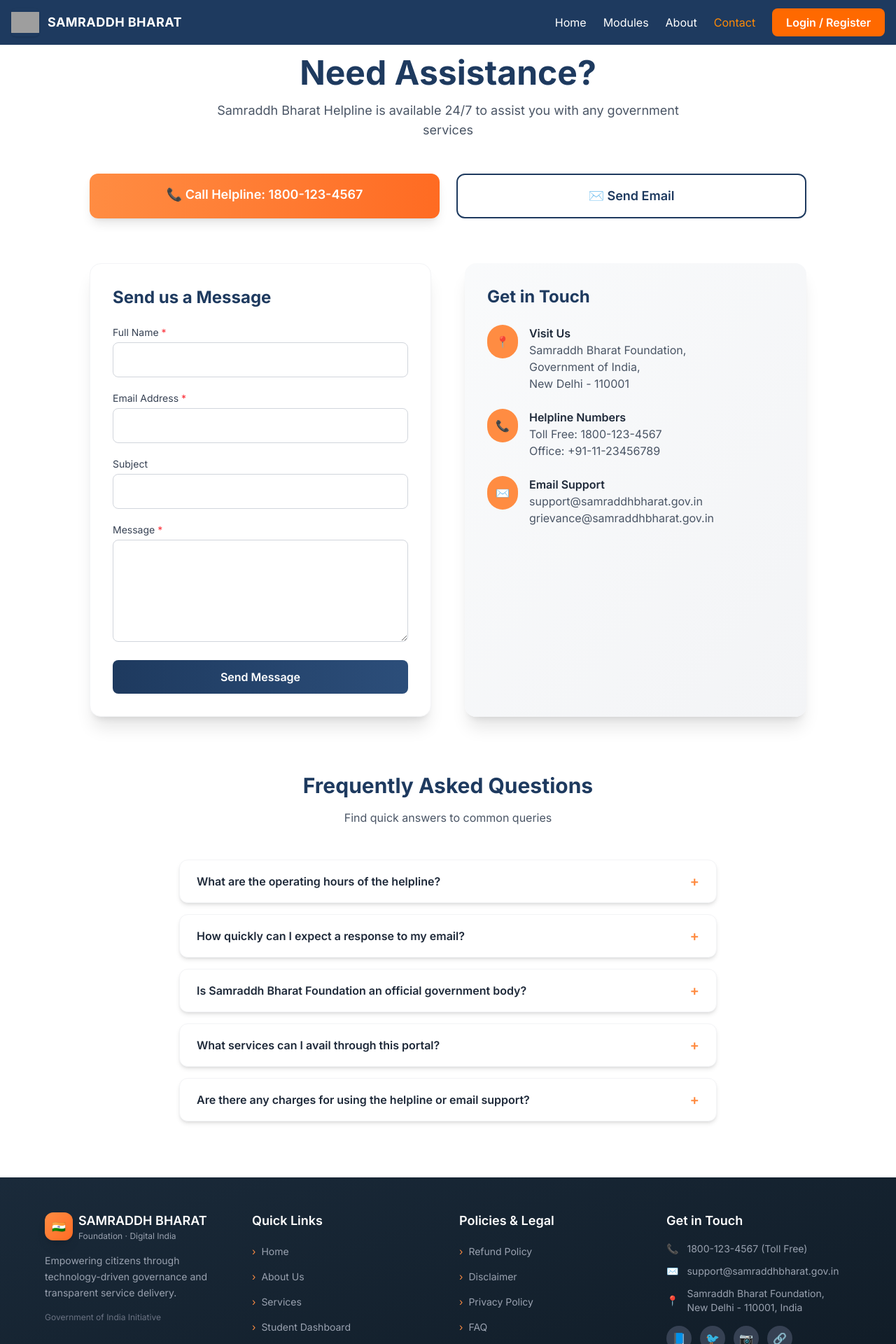
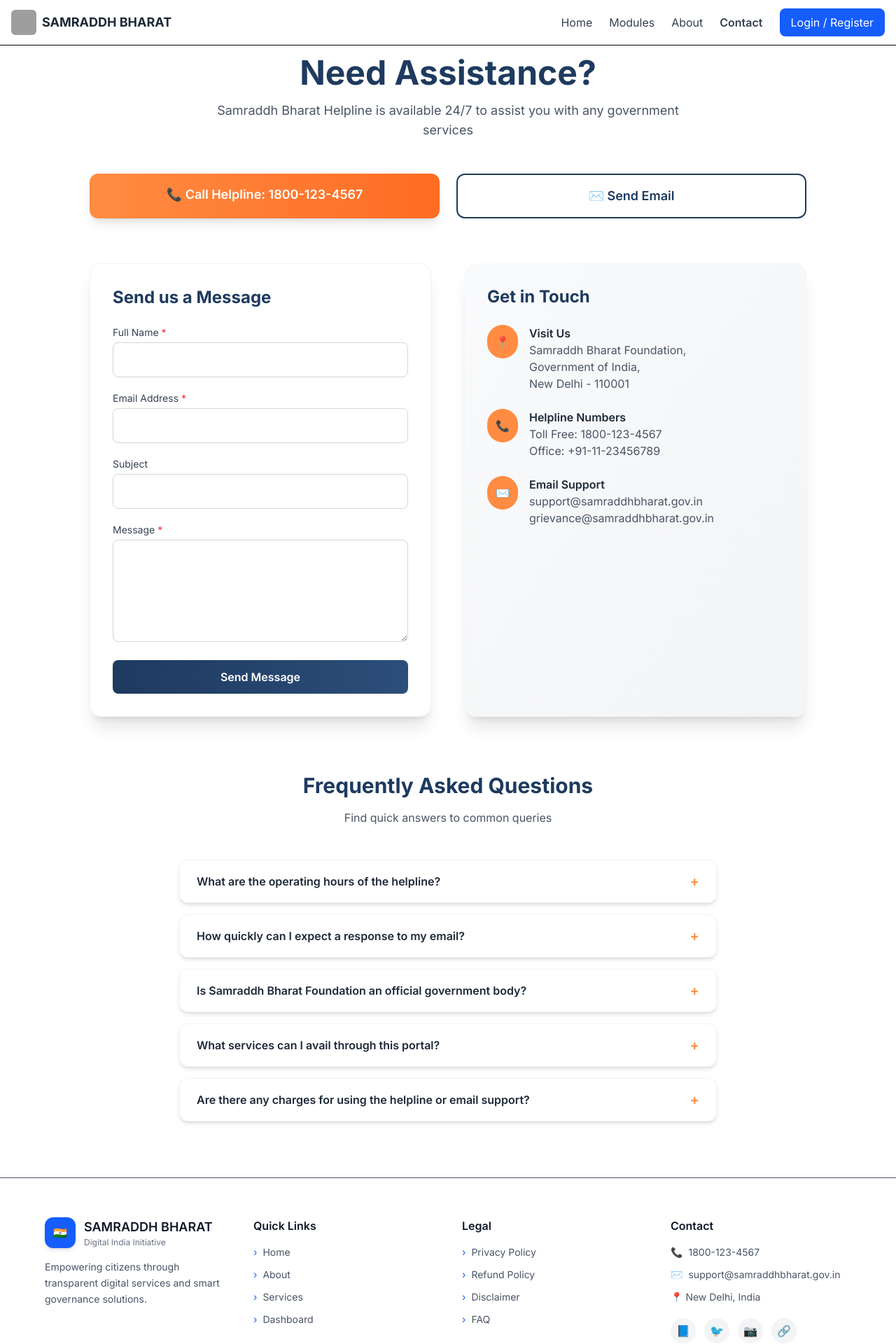
Before and after one commit to shiv90154/NGO, a React (Vite) app in the folder client/: page /contact in a window 1280 px wide. Shown: the top 1920 px of the page at 70% size. Built offline with nearby package versions, Linux system fonts and the light colour scheme; grey boxes are pictures that could not be loaded.

Commit message:
landing page editing

```diff
--- a/client/src/components/Footer.jsx
+++ b/client/src/components/Footer.jsx
@@ -1,124 +1,121 @@
 import React from 'react';
-import { Link } from 'react-router-dom'; // if using React Router; otherwise replace with <a>
+import { Link } from 'react-router-dom';
 
 const Footer = () => {
   const currentYear = new Date().getFullYear();
 
   return (
-    <footer className="bg-gradient-to-br from-[#1a2a3a] to-[#0f1a24] text-gray-400 pt-12 pb-6 px-4">
+    <footer className="bg-white text-gray-600 pt-14 pb-6 px-4 border-t">
       <div className="container mx-auto max-w-6xl">
-        {/* Responsive grid: 1 column on mobile, 2 on small/medium, 4 on large screens */}
-        <div className="grid grid-cols-1 sm:grid-cols-2 lg:grid-cols-4 gap-8 mb-8">
 
-          {/* Logo & Mission */}
+        {/* TOP GRID */}
+        <div className="grid grid-cols-1 sm:grid-cols-2 lg:grid-cols-4 gap-10 mb-10">
+
+          {/* LOGO + ABOUT */}
           <div>
-            <div className="flex items-center gap-2 mb-4">
-              <div className="w-10 h-10 bg-gradient-to-br from-[#ff8c42] to-[#ff6b22] rounded-xl flex items-center justify-center text-white font-bold shadow-lg shrink-0">
+            <div className="flex items-center gap-3 mb-4">
+              <div className="w-11 h-11 bg-blue-600 rounded-xl flex items-center justify-center text-white font-bold shadow-md">
                 🇮🇳
               </div>
               <div>
-                <span className="text-white font-semibold text-base sm:text-lg">
+                <h2 className="text-gray-900 font-semibold text-lg">
                   SAMRADDH BHARAT
-                </span>
-                <p className="text-xs text-gray-400">Foundation · Digital India</p>
+                </h2>
+                <p className="text-xs text-gray-500">
+                  Digital India Initiative
+                </p>
               </div>
             </div>
-            <p className="text-sm text-gray-400 mb-4 leading-relaxed">
-              Empowering citizens through technology-driven governance and transparent service delivery.
+
+            <p className="text-sm leading-relaxed text-gray-600">
+              Empowering citizens through transparent digital services and smart governance solutions.
             </p>
-            <p className="text-xs text-gray-500">Government of India Initiative</p>
           </div>
 
-          {/* Quick Links */}
+          {/* LINKS */}
           <div>
-            <h3 className="text-white font-semibold text-lg mb-4">Quick Links</h3>
-            <ul className="space-y-2 text-sm">
+            <h3 className="text-gray-900 font-semibold mb-4">Quick Links</h3>
+            <ul className="space-y-3 text-sm">
               {[
                 { name: 'Home', path: '/' },
-                { name: 'About Us', path: '/about' },
+                { name: 'About', path: '/about' },
                 { name: 'Services', path: '/services' },
-                { name: 'Student Dashboard', path: '/education' },
-                { name: 'News', path: '/news' },
-              ].map((link, idx) => (
-                <li key={idx}>
+                { name: 'Dashboard', path: '/education' },
+              ].map((link, i) => (
+                <li key={i}>
                   <Link
                     to={link.path}
-                    className="hover:text-white transition-colors duration-200 flex items-center gap-2 py-1"
+                    className="hover:text-blue-600 hover:translate-x-1 transition-all flex items-center gap-2"
                   >
-                    <span className="text-[#ff8c42]">›</span> {link.name}
+                    <span className="text-blue-600">›</span>
+                    {link.name}
                   </Link>
                 </li>
               ))}
             </ul>
           </div>
 
-          {/* Policies & Legal (fixed duplicate heading) */}
+          {/* POLICIES */}
           <div>
-            <h3 className="text-white font-semibold text-lg mb-4">Policies & Legal</h3>
-            <ul className="space-y-2 text-sm">
+            <h3 className="text-gray-900 font-semibold mb-4">Legal</h3>
+            <ul className="space-y-3 text-sm">
               {[
+                { name: 'Privacy Policy', path: '/privacy' },
                 { name: 'Refund Policy', path: '/refund' },
                 { name: 'Disclaimer', path: '/disclaimer' },
-                { name: 'Privacy Policy', path: '/privacy' },
                 { name: 'FAQ', path: '/faq' },
-              ].map((link, idx) => (
-                <li key={idx}>
+              ].map((link, i) => (
+                <li key={i}>
                   <Link
                     to={link.path}
-                    className="hover:text-white transition-colors duration-200 flex items-center gap-2 py-1"
+                    className="hover:text-blue-600 hover:translate-x-1 transition-all flex items-center gap-2"
                   >
-                    <span className="text-[#ff8c42]">›</span> {link.name}
+                    <span className="text-blue-600">›</span>
+                    {link.name}
                   </Link>
                 </li>
               ))}
             </ul>
           </div>
 
-          {/* Contact & Social */}
+          {/* CONTACT */}
           <div>
-            <h3 className="text-white font-semibold text-lg mb-4">Get in Touch</h3>
+            <h3 className="text-gray-900 font-semibold mb-4">Contact</h3>
+
             <div className="space-y-3 text-sm">
-              <div className="flex items-center gap-3 flex-wrap">
-                <span className="text-[#ff8c42]">📞</span>
-                <a href="tel:18001234567" className="hover:text-white break-all">
-                  1800-123-4567 (Toll Free)
-                </a>
-              </div>
-              <div className="flex items-center gap-3 flex-wrap">
-                <span className="text-[#ff8c42]">✉️</span>
-                <a href="mailto:support@samraddhbharat.gov.in" className="hover:text-white break-all">
-                  support@samraddhbharat.gov.in
-                </a>
-              </div>
-              <div className="flex items-center gap-3">
-                <span className="text-[#ff8c42] shrink-0">📍</span>
-                <span className="text-sm">
-                  Samraddh Bharat Foundation,<br />New Delhi - 110001, India
-                </span>
-              </div>
+              <p className="flex items-center gap-2">
+                📞 <span className="hover:text-blue-600">1800-123-4567</span>
+              </p>
+
+              <p className="flex items-center gap-2 break-all">
+                ✉️ <span className="hover:text-blue-600">support@samraddhbharat.gov.in</span>
+              </p>
+
+              <p className="flex items-start gap-2">
+                📍 New Delhi, India
+              </p>
             </div>
 
-            {/* Social Icons - wrap on small screens */}
-            <div className="mt-4 flex flex-wrap gap-3">
-              {['📘', '🐦', '📷', '🔗'].map((icon, idx) => (
-                <a
-                  key={idx}
-                  href="#"
-                  className="w-9 h-9 rounded-full bg-gray-700 hover:bg-[#ff8c42] flex items-center justify-center text-white transition-colors duration-200"
-                  aria-label={`Social media link ${idx + 1}`}
+            {/* SOCIAL */}
+            <div className="mt-5 flex gap-3">
+              {['📘', '🐦', '📷', '🔗'].map((icon, i) => (
+                <div
+                  key={i}
+                  className="w-9 h-9 flex items-center justify-center rounded-full bg-gray-100 hover:bg-blue-600 hover:text-white cursor-pointer transition-all"
                 >
                   {icon}
-                </a>
+                </div>
               ))}
             </div>
           </div>
         </div>
 
-        {/* Bottom Bar - fully responsive */}
-        <div className="border-t border-gray-700 pt-6 flex flex-col sm:flex-row justify-between items-center gap-4 text-sm text-center">
-          <p>© {currentYear} Samraddh Bharat Foundation. All rights reserved.</p>
-          <p className="text-gray-500">A Digital India Initiative</p>
+        {/* BOTTOM */}
+        <div className="border-t pt-5 flex flex-col sm:flex-row justify-between items-center gap-3 text-sm text-gray-500 text-center">
+          <p>© {currentYear} Samraddh Bharat Foundation</p>
+          <p className="text-xs sm:text-sm">Built with ❤️ in India</p>
         </div>
+
       </div>
     </footer>
   );
--- a/client/src/components/Header.jsx
+++ b/client/src/components/Header.jsx
@@ -1,5 +1,4 @@
 import React, { useState, useEffect } from "react";
-import { motion, AnimatePresence } from "framer-motion";
 import { useNavigate, useLocation } from "react-router-dom";
 
 const Header = () => {
@@ -10,167 +9,108 @@ const Header = () => {
   const [mobileMenuOpen, setMobileMenuOpen] = useState(false);
 
   useEffect(() => {
-    const handleScroll = () => setScrolled(window.scrollY > 50);
+    const handleScroll = () => setScrolled(window.scrollY > 20);
     window.addEventListener("scroll", handleScroll);
     return () => window.removeEventListener("scroll", handleScroll);
   }, []);
 
-  const closeMobileMenu = () => setMobileMenuOpen(false);
-
   const handleNav = (path) => {
     navigate(path);
-    closeMobileMenu();
+    setMobileMenuOpen(false);
   };
 
   const isActive = (path) => location.pathname === path;
 
   return (
-    <motion.header
-      initial={{ y: -100 }}
-      animate={{ y: 0 }}
+    <header
       className={`fixed top-0 w-full z-50 transition-all duration-300 ${
         scrolled
-          ? "bg-[#1e3a5f]/95 backdrop-blur-md shadow-xl"
-          : "bg-[#1e3a5f]"
-      } text-white`}
+          ? "bg-white shadow-md"
+          : "bg-white border-b"
+      }`}
     >
-      <div className="container mx-auto px-3 sm:px-4 py-3 flex justify-between items-center">
-        {/* LOGO - responsive text and image */}
+      <div className="container mx-auto px-4 py-3 flex justify-between items-center">
+
+        {/* LOGO */}
         <div
-          className="flex items-center gap-2 sm:gap-3 cursor-pointer flex-shrink-0"
+          className="flex items-center gap-2 cursor-pointer"
           onClick={() => handleNav("/")}
         >
           <img
             src="/logo.jpg"
-            alt="Samraddh Bharat Logo"
-            className="w-8 h-8 sm:w-10 sm:h-10 object-contain rounded-md shadow"
+            alt="Logo"
+            className="w-9 h-9 rounded-md"
           />
-          <span className="text-sm sm:text-base md:text-lg font-bold tracking-wide whitespace-nowrap">
+          <span className="text-lg font-bold text-gray-800">
             SAMRADDH BHARAT
           </span>
         </div>
 
-        {/* DESKTOP NAV - hidden on tablet/mobile, visible from md breakpoint */}
-        <nav className="hidden md:flex gap-4 lg:gap-6 items-center">
+        {/* DESKTOP NAV */}
+        <nav className="hidden md:flex gap-6 items-center">
+          {["/", "/services", "/about", "/contact"].map((path, i) => {
+            const names = ["Home", "Modules", "About", "Contact"];
+            return (
               <button
-            onClick={() => handleNav("/")}
-            className={`hover:text-orange-400 transition-colors text-sm lg:text-base ${
-              isActive("/") ? "text-orange-400" : ""
+                key={i}
+                onClick={() => handleNav(path)}
+                className={`text-gray-700 hover:text-blue-600 transition ${
+                  isActive(path) ? "text-blue-600 font-semibold" : ""
                 }`}
               >
-            Home
+                {names[i]}
               </button>
+            );
+          })}
 
           <button
             onClick={() => handleNav("/services")}
-            className={`hover:text-orange-400 transition-colors text-sm lg:text-base ${
-              isActive("/services") ? "text-orange-400" : ""
-            }`}
-          >
-            Modules
-          </button>
-
-          <button
-            onClick={() => handleNav("/about")}
-            className={`hover:text-orange-400 transition-colors text-sm lg:text-base ${
-              isActive("/about") ? "text-orange-400" : ""
-            }`}
-          >
-            About
-          </button>
-
-          <button
-            onClick={() => handleNav("/contact")}
-            className={`hover:text-orange-400 transition-colors text-sm lg:text-base ${
-              isActive("/contact") ? "text-orange-400" : ""
-            }`}
-          >
-            Contact
-          </button>
-
-          <button
-            onClick={() => handleNav("/services")}
-            className="bg-orange-500 px-4 py-1.5 lg:px-5 lg:py-2 rounded-lg font-semibold hover:bg-orange-600 transition-colors text-sm lg:text-base"
+            className="bg-blue-600 text-white px-4 py-2 rounded-lg hover:bg-blue-700 transition"
           >
             Login / Register
           </button>
         </nav>
 
-        {/* MOBILE MENU BUTTON - larger tap area */}
+        {/* MOBILE BUTTON */}
         <button
           onClick={() => setMobileMenuOpen(!mobileMenuOpen)}
-          className="md:hidden text-2xl sm:text-3xl p-2 -mr-2"
-          aria-label={mobileMenuOpen ? "Close menu" : "Open menu"}
+          className="md:hidden text-2xl text-gray-800"
         >
           {mobileMenuOpen ? "✕" : "☰"}
         </button>
       </div>
 
-      {/* MOBILE MENU - with improved touch sizing */}
-      <AnimatePresence>
+      {/* MOBILE MENU */}
       {mobileMenuOpen && (
-          <motion.div
-            initial={{ opacity: 0, height: 0 }}
-            animate={{ opacity: 1, height: "auto" }}
-            exit={{ opacity: 0, height: 0 }}
-            className="bg-[#1e3a5f] md:hidden overflow-hidden shadow-lg"
-          >
-            <div className="flex flex-col gap-2 p-4 pt-2">
+        <div className="bg-white md:hidden shadow-md border-t">
+          <div className="flex flex-col gap-2 p-4">
+            {["/", "/services", "/about", "/contact"].map((path, i) => {
+              const names = ["Home", "Modules", "About", "Contact"];
+              return (
                 <button
-                onClick={() => handleNav("/")}
-                className={`text-left py-3 px-4 rounded-lg text-base ${
-                  isActive("/")
-                    ? "bg-orange-500/20 text-orange-400"
-                    : "hover:bg-white/10"
+                  key={i}
+                  onClick={() => handleNav(path)}
+                  className={`text-left py-2 px-3 rounded ${
+                    isActive(path)
+                      ? "bg-blue-100 text-blue-600"
+                      : "text-gray-700 hover:bg-gray-100"
                   }`}
                 >
-                Home
+                  {names[i]}
                 </button>
+              );
+            })}
 
             <button
               onClick={() => handleNav("/services")}
-                className={`text-left py-3 px-4 rounded-lg text-base ${
-                  isActive("/services")
-                    ? "bg-orange-500/20 text-orange-400"
-                    : "hover:bg-white/10"
-                }`}
-              >
-                Modules
-              </button>
-
-              <button
-                onClick={() => handleNav("/about")}
-                className={`text-left py-3 px-4 rounded-lg text-base ${
-                  isActive("/about")
-                    ? "bg-orange-500/20 text-orange-400"
-                    : "hover:bg-white/10"
-                }`}
-              >
-                About
-              </button>
-
-              <button
-                onClick={() => handleNav("/contact")}
-                className={`text-left py-3 px-4 rounded-lg text-base ${
-                  isActive("/contact")
-                    ? "bg-orange-500/20 text-orange-400"
-                    : "hover:bg-white/10"
-                }`}
-              >
-                Contact
-              </button>
-
-              <button
-                onClick={() => handleNav("/services")}
-                className="bg-orange-500 text-white py-3 px-4 rounded-lg font-semibold mt-2 text-base"
+              className="bg-blue-600 text-white py-2 px-3 rounded mt-2"
             >
               Login / Register
             </button>
           </div>
-          </motion.div>
+        </div>
       )}
-      </AnimatePresence>
-    </motion.header>
+    </header>
   );
 };
 
```
Lines whose indentation alone changed are shown as unchanged.
